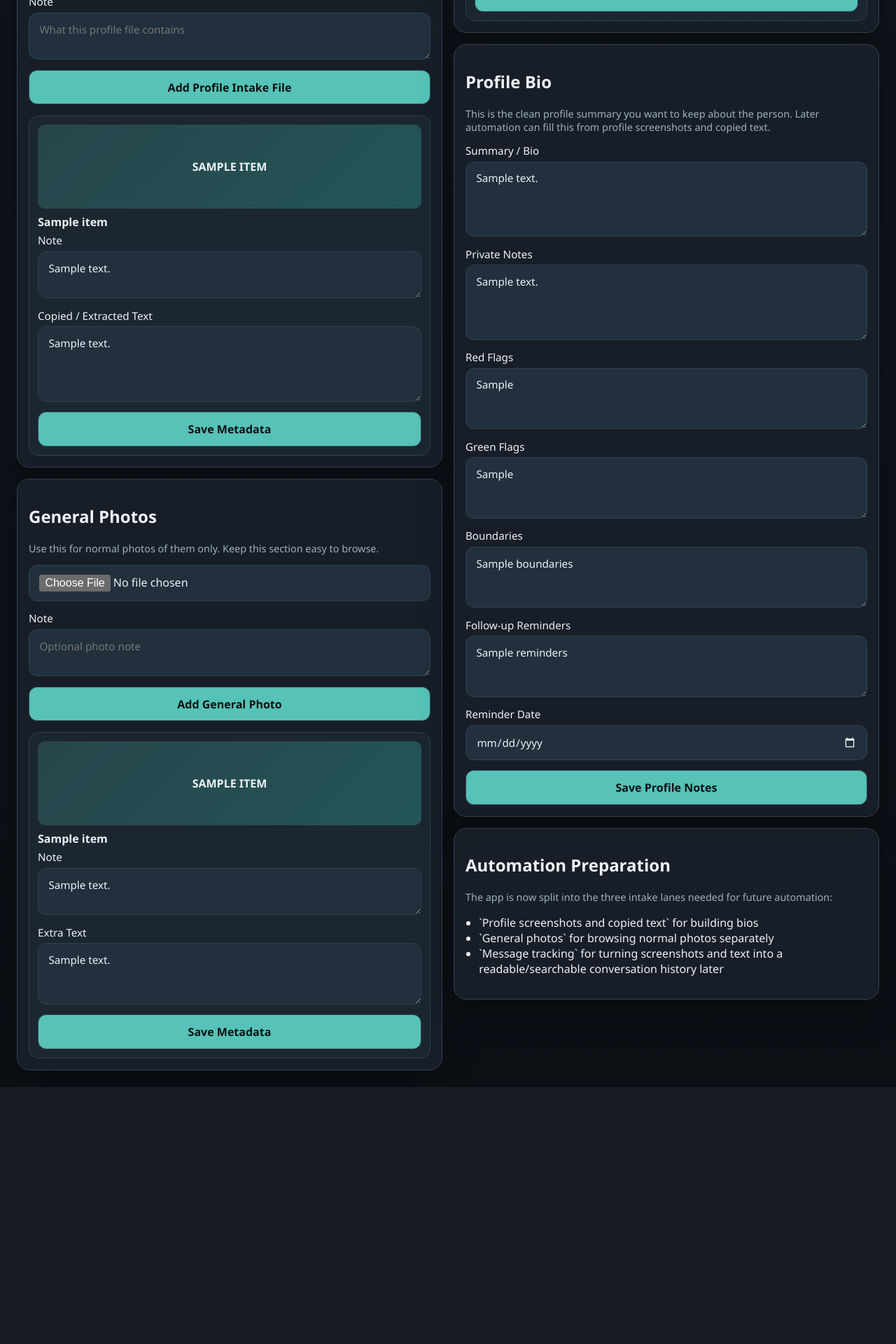
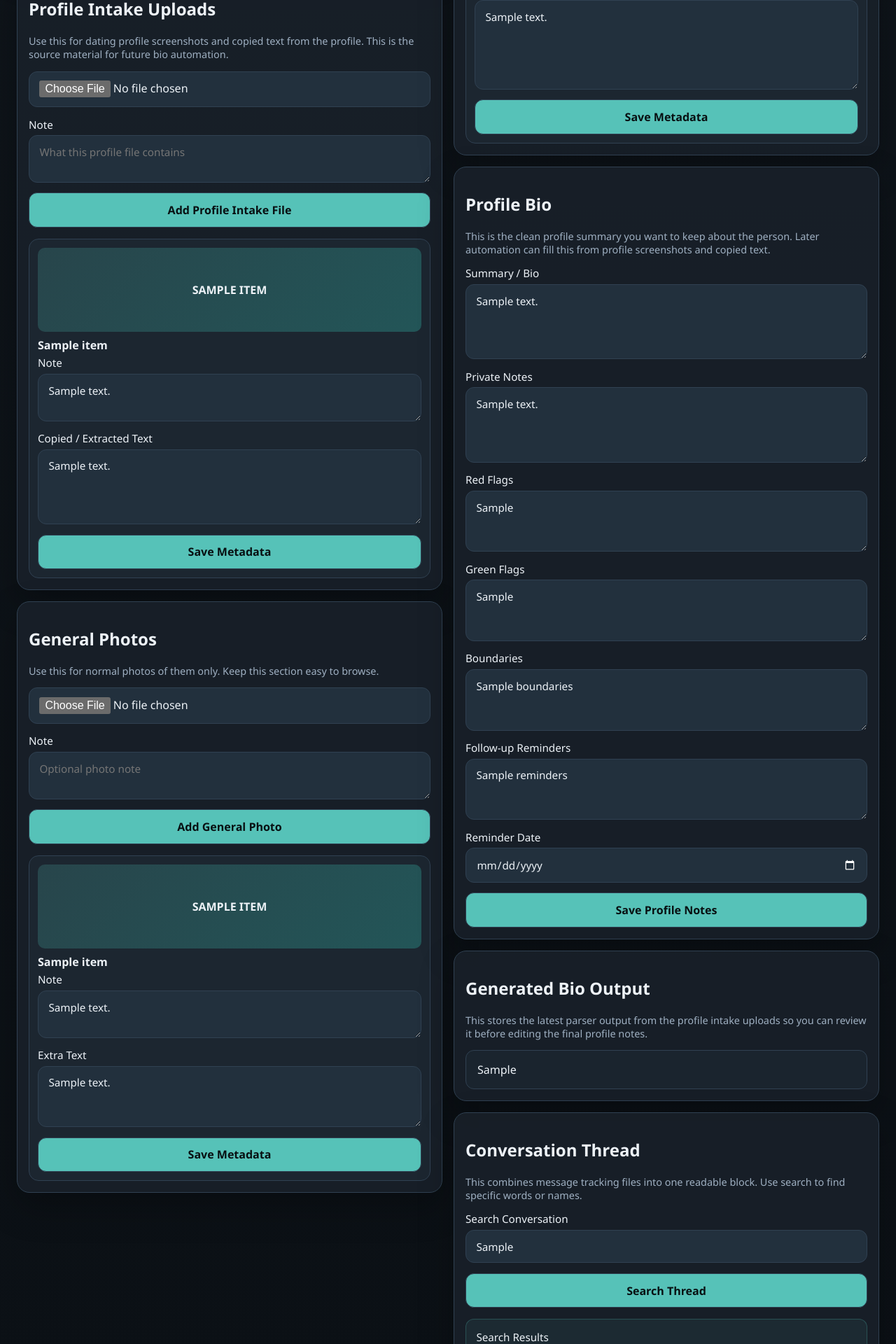
Before and after one commit to Hanselljlh/Social-Keeper, a FastAPI app: template app/templates/profile_detail.html in a window 1280 px wide. Shown: the part 1240-3160 px from the top of the page at 70% size. Before the commit the page ends 2793 px from the top, so only its background shows below. Run offline with FastAPI, Linux system fonts and the light colour scheme; the template is opened without the code that fills it: most values are stand-ins (such as "Sample title", 1, 10 or a date in 2020); parts of the project's set-up code (start-up, migrations or seed data) failed here and were passed over.

Commit message:
Release 0.5.0

```diff
--- a/app/main.py
+++ b/app/main.py
@@ -1,5 +1,6 @@
 from pathlib import Path
 import os
+import re
 import secrets
 import shutil
 import zipfile
@@ -56,6 +57,8 @@ class Person(Base):
     boundaries: Mapped[Optional[str]] = mapped_column(Text, nullable=True)
     reminders: Mapped[Optional[str]] = mapped_column(Text, nullable=True)
     review_overview: Mapped[Optional[str]] = mapped_column(Text, nullable=True)
+    profile_parser_output: Mapped[Optional[str]] = mapped_column(Text, nullable=True)
+    conversation_thread: Mapped[Optional[str]] = mapped_column(Text, nullable=True)
     reminder_date: Mapped[Optional[date]] = mapped_column(Date, nullable=True)
     initial_review_ready: Mapped[bool] = mapped_column(Boolean, default=False)
     created_at: Mapped[datetime] = mapped_column(DateTime, default=datetime.utcnow)
@@ -107,6 +110,8 @@ def ensure_column(table_name: str, column_name: str, definition: str) -> None:
 
 
 ensure_column("people", "review_overview", "TEXT")
+ensure_column("people", "profile_parser_output", "TEXT")
+ensure_column("people", "conversation_thread", "TEXT")
 ensure_column("people", "distance", "TEXT")
 ensure_column("upload_items", "upload_note", "TEXT")
 ensure_column("people", "reminder_date", "DATE")
@@ -180,6 +185,157 @@ def parse_tags(value: Optional[str]) -> set[str]:
     if not value:
         return set()
     return {part.strip() for part in value.split(",") if part.strip()}
+
+
+def read_text_file(path: Path) -> str:
+    for encoding in ["utf-8", "utf-8-sig", "latin-1"]:
+        try:
+            return path.read_text(encoding=encoding).strip()
+        except UnicodeDecodeError:
+            continue
+    return ""
+
+
+def upload_text_content(item: UploadItem) -> str:
+    if item.extracted_text and item.extracted_text.strip():
+        return item.extracted_text.strip()
+    source = UPLOADS_ROOT / item.stored_name
+    if source.suffix.lower() == ".txt" and source.exists():
+        return read_text_file(source)
+    return ""
+
+
+def normalize_text_lines(value: str) -> list[str]:
+    cleaned = re.sub(r"\r\n?", "\n", value)
+    lines = []
+    seen: set[str] = set()
+    for raw_line in cleaned.split("\n"):
+        line = re.sub(r"\s+", " ", raw_line).strip(" -\t")
+        if len(line) < 2:
+            continue
+        lowered = line.lower()
+        if lowered in seen:
+            continue
+        seen.add(lowered)
+        lines.append(line)
+    return lines
+
+
+def collect_upload_text(person: Person, category: str) -> list[dict[str, str]]:
+    collected: list[dict[str, str]] = []
+    for item in person.uploads:
+        if (item.upload_category or "profile_intake") != category:
+            continue
+        text_value = upload_text_content(item)
+        if not text_value and not item.upload_note:
+            continue
+        collected.append(
+            {
+                "name": item.original_name,
+                "note": item.upload_note or "",
+                "text": text_value,
+            }
+        )
+    return collected
+
+
+def build_profile_intake_parser(person: Person) -> tuple[str, str]:
+    source_items = collect_upload_text(person, "profile_intake")
+    all_lines: list[str] = []
+    for item in source_items:
+        if item["note"]:
+            all_lines.extend(normalize_text_lines(item["note"]))
+        if item["text"]:
+            all_lines.extend(normalize_text_lines(item["text"]))
+
+    keyword_map = {
+        "work": "Work",
+        "job": "Work",
+        "school": "School",
+        "college": "School",
+        "university": "School",
+        "bio": "Bio",
+        "about": "Bio",
+        "looking for": "Looking For",
+        "height": "Height",
+        "kids": "Kids",
+        "smoke": "Smoking",
+        "drink": "Drinking",
+        "religion": "Religion",
+        "christian": "Religion",
+        "muslim": "Religion",
+        "hobby": "Interests",
+        "interest": "Interests",
+        "love": "Interests",
+        "like": "Interests",
+    }
+    fact_buckets: dict[str, list[str]] = {}
+    for line in all_lines:
+        lower_line = line.lower()
+        for keyword, label in keyword_map.items():
+            if keyword in lower_line:
+                fact_buckets.setdefault(label, [])
+                if line not in fact_buckets[label]:
+                    fact_buckets[label].append(line)
+
+    bio_lines = all_lines[:10]
+    summary_parts = []
+    if bio_lines:
+        summary_parts.append(" ".join(bio_lines[:4]))
+        if len(bio_lines) > 4:
+            summary_parts.append(" ".join(bio_lines[4:8]))
+    summary_text = "\n\n".join(part.strip() for part in summary_parts if part.strip())
+
+    parser_lines = [
+        f"Profile Intake Parser for {person.display_name}",
+        f"Source Files: {len(source_items)}",
+        "",
+        "Bio Draft",
+        summary_text or "No enough copied text yet. Add more profile text or fill extracted text on uploads.",
+        "",
+        "Structured Facts",
+    ]
+    if fact_buckets:
+        for label in sorted(fact_buckets):
+            parser_lines.append(f"{label}:")
+            for line in fact_buckets[label][:5]:
+                parser_lines.append(f"- {line}")
+    else:
+        parser_lines.append("- No structured facts found yet.")
+
+    if source_items:
+        parser_lines.extend(["", "Sources"])
+        for item in source_items:
+            source_note = f" | {item['note']}" if item["note"] else ""
+            parser_lines.append(f"- {item['name']}{source_note}")
+
+    return summary_text, "\n".join(parser_lines).strip()
+
+
+def build_conversation_parser(person: Person) -> str:
+    source_items = collect_upload_text(person, "message_tracking")
+    sections = [f"Conversation Thread for {person.display_name}", ""]
+    if not source_items:
+        sections.append("No message tracking text yet. Upload .txt files or paste screenshot text into extracted text.")
+        return "\n".join(sections).strip()
+
+    for index, item in enumerate(source_items, start=1):
+        header_parts = [f"{index}. {item['name']}"]
+        if item["note"]:
+            header_parts.append(item["note"])
+        sections.append(" | ".join(header_parts))
+        text_value = item["text"].strip()
+        if not text_value:
+            sections.append("[No copied or extracted text yet]")
+        else:
+            lines = normalize_text_lines(text_value)
+            if not lines:
+                sections.append("[No readable message lines found]")
+            else:
+                for line in lines:
+                    sections.append(line)
+        sections.append("")
+    return "\n".join(sections).strip()
 
 
 def apply_person_filters(db: Session, filters: dict[str, str]) -> list[Person]:
@@ -305,6 +461,9 @@ def build_profile_export(person: Person) -> str:
         "Summary",
         person.summary or "None",
         "",
+        "Profile Parser Output",
+        person.profile_parser_output or "None",
+        "",
         "Bio Builder Source",
         "Use profile screenshots and copied text to build a clean profile bio.",
         "",
@@ -322,6 +481,9 @@ def build_profile_export(person: Person) -> str:
         "",
         "Follow-up Reminders",
         person.reminders or "None",
+        "",
+        "Conversation Thread",
+        person.conversation_thread or "None",
         "",
         "Uploads",
     ]
@@ -389,6 +551,10 @@ def merge_people(db: Session, source: Person, target: Person) -> None:
         target.reminders = source.reminders
     if not target.reminder_date and source.reminder_date:
         target.reminder_date = source.reminder_date
+    if not target.profile_parser_output and source.profile_parser_output:
+        target.profile_parser_output = source.profile_parser_output
+    if not target.conversation_thread and source.conversation_thread:
+        target.conversation_thread = source.conversation_thread
 
     for item in source.uploads:
         item.person_id = target.id
@@ -434,6 +600,7 @@ def dashboard(
     app_name: str = "",
     name: str = "",
     location: str = "",
+    distance: str = "",
     age: str = "",
     status: str = "",
     tags: str = "",
@@ -447,6 +614,7 @@ def dashboard(
         "app_name": app_name,
         "name": name,
         "location": location,
+        "distance": distance,
         "age": age,
         "status": status,
         "tags": tags,
@@ -593,7 +761,7 @@ def bulk_update_profiles(
                 tags.add(bulk_add_tag.strip())
                 person.tags = ", ".join(sorted(tags))
         db.commit()
-    return RedirectResponse("/dashboard", status_code=302)
+    return RedirectResponse("/manage", status_code=302)
 
 
 @app.post("/profiles/merge")
@@ -731,7 +899,7 @@ def update_profile(
 
 
 @app.get("/profiles/{person_id}", response_class=HTMLResponse)
-def profile_detail(request: Request, person_id: int):
+def profile_detail(request: Request, person_id: int, conversation_search: str = ""):
     redirect = require_login(request)
     if redirect:
         return redirect
@@ -748,6 +916,12 @@ def profile_detail(request: Request, person_id: int):
             name="profile_detail.html",
             context={
                 "person": person,
+                "conversation_search": conversation_search,
+                "conversation_results": [
+                    line
+                    for line in (person.conversation_thread or "").splitlines()
+                    if conversation_search.strip() and conversation_search.strip().lower() in line.lower()
+                ] if conversation_search.strip() else [],
                 "version": app_version(),
                 "status_options": status_options,
                 "tag_options": tag_options,
@@ -808,6 +982,9 @@ async def upload_file(
             target = person_folder / safe_name
             with target.open("wb") as buffer:
                 shutil.copyfileobj(uploaded_file.file, buffer)
+            extracted_text = ""
+            if target.suffix.lower() == ".txt":
+                extracted_text = read_text_file(target)
             db.add(
                 UploadItem(
                     person_id=person_id,
@@ -816,8 +993,40 @@ async def upload_file(
                     content_type=uploaded_file.content_type,
                     upload_category=chosen_category,
                     upload_note=upload_note.strip(),
+                    extracted_text=extracted_text,
                 )
             )
+            db.commit()
+    return RedirectResponse(f"/profiles/{person_id}", status_code=302)
+
+
+@app.post("/profiles/{person_id}/build-bio")
+def build_profile_bio(request: Request, person_id: int):
+    redirect = require_login(request)
+    if redirect:
+        return redirect
+
+    with get_db() as db:
+        person = db.get(Person, person_id)
+        if person:
+            summary_text, parser_output = build_profile_intake_parser(person)
+            person.profile_parser_output = parser_output
+            if summary_text:
+                person.summary = summary_text
+            db.commit()
+    return RedirectResponse(f"/profiles/{person_id}", status_code=302)
+
+
+@app.post("/profiles/{person_id}/build-conversation")
+def build_conversation_thread(request: Request, person_id: int):
+    redirect = require_login(request)
+    if redirect:
+        return redirect
+
+    with get_db() as db:
+        person = db.get(Person, person_id)
+        if person:
+            person.conversation_thread = build_conversation_parser(person)
             db.commit()
     return RedirectResponse(f"/profiles/{person_id}", status_code=302)
 
--- a/app/static/style.css
+++ b/app/static/style.css
@@ -455,6 +455,39 @@ button,
     margin-bottom: 0.35rem;
 }
 
+.action-bar {
+    display: flex;
+    justify-content: space-between;
+    align-items: center;
+    gap: 1rem;
+    margin-bottom: 1rem;
+}
+
+.text-panel {
+    margin: 0;
+    white-space: pre-wrap;
+    word-break: break-word;
+    padding: 1rem;
+    border-radius: 12px;
+    background: rgba(34, 48, 61, 0.35);
+    border: 1px solid var(--border);
+    max-height: 460px;
+    overflow: auto;
+    font-family: inherit;
+}
+
+.search-results {
+    margin: 1rem 0;
+    padding: 0.9rem;
+    border-radius: 12px;
+    background: rgba(86, 194, 184, 0.08);
+    border: 1px solid rgba(86, 194, 184, 0.25);
+}
+
+.search-results p {
+    margin: 0.35rem 0;
+}
+
 .overview-box {
     margin: 0;
     white-space: pre-wrap;
@@ -495,7 +528,8 @@ ul {
     }
 
     .page-head,
-    .topbar {
+    .topbar,
+    .action-bar {
         flex-direction: column;
         align-items: flex-start;
     }
--- a/app/templates/dashboard.html
+++ b/app/templates/dashboard.html
@@ -36,6 +36,7 @@
     <label>App<input type="text" name="app_name" value="{{ filters.app_name }}" placeholder="OKC"></label>
     <label>Name<input type="text" name="name" value="{{ filters.name }}" placeholder="Annie"></label>
     <label>Location<input type="text" name="location" value="{{ filters.location }}" placeholder="NBO West"></label>
+    <label>Distance<input type="text" name="distance" value="{{ filters.distance }}" placeholder="4 km"></label>
     <label>Age<input type="text" name="age" value="{{ filters.age }}" placeholder="23 or ??"></label>
     <label>Status<input type="text" name="status" value="{{ filters.status }}" placeholder="Talking"></label>
     <label class="full">Tags<input type="text" name="tags" value="{{ filters.tags }}" placeholder="friendly, local, follow-up"></label>
@@ -57,7 +58,7 @@
                 <h2>{{ person.name }}</h2>
                 <span>{{ person.age or "??" }}</span>
             </div>
-            <div class="browse-meta">{{ person.location }}{% if person.distance %} · {{ person.distance }}{% endif %}</div>
+            <div class="browse-meta">{{ person.location }}{% if person.distance %} | {{ person.distance }}{% endif %}</div>
             <div class="browse-status">{{ person.status or "New" }}</div>
             <div class="tag-row">
                 {% for tag in (person.tags or '').split(',') if tag.strip() %}
--- a/app/templates/profile_detail.html
+++ b/app/templates/profile_detail.html
@@ -35,6 +35,21 @@
         <div class="stat-label">Message Tracking</div>
         <div class="stat-value">{{ person.upload_groups.message_tracking|length }}</div>
     </article>
+</section>
+
+<section class="card action-bar">
+    <div>
+        <h2>Automation Actions</h2>
+        <p class="helper-text">Build the profile bio from profile intake files, and build one readable conversation thread from message tracking files.</p>
+    </div>
+    <div class="page-actions">
+        <form method="post" action="/profiles/{{ person.id }}/build-bio">
+            <button type="submit">Build Bio From Intake Files</button>
+        </form>
+        <form method="post" action="/profiles/{{ person.id }}/build-conversation">
+            <button type="submit">Build Conversation Thread</button>
+        </form>
+    </div>
 </section>
 
 <section class="layout-two">
@@ -186,13 +201,29 @@
         </article>
 
         <article class="card">
-            <h2>Automation Preparation</h2>
-            <p class="helper-text">The app is now split into the three intake lanes needed for future automation:</p>
-            <ul>
-                <li>`Profile screenshots and copied text` for building bios</li>
-                <li>`General photos` for browsing normal photos separately</li>
-                <li>`Message tracking` for turning screenshots and text into a readable/searchable conversation history later</li>
-            </ul>
+            <h2>Generated Bio Output</h2>
+            <p class="helper-text">This stores the latest parser output from the profile intake uploads so you can review it before editing the final profile notes.</p>
+            <pre class="text-panel">{{ person.profile_parser_output or "No generated bio output yet." }}</pre>
+        </article>
+
+        <article class="card">
+            <h2>Conversation Thread</h2>
+            <p class="helper-text">This combines message tracking files into one readable block. Use search to find specific words or names.</p>
+            <form method="get" action="/profiles/{{ person.id }}" class="stack compact-form">
+                <label>Search Conversation<input type="text" name="conversation_search" value="{{ conversation_search }}" placeholder="search messages"></label>
+                <button type="submit">Search Thread</button>
+            </form>
+            {% if conversation_search %}
+            <div class="search-results">
+                <div class="section-label">Search Results</div>
+                {% for line in conversation_results %}
+                <p>{{ line }}</p>
+                {% else %}
+                <p>No matching lines found.</p>
+                {% endfor %}
+            </div>
+            {% endif %}
+            <pre class="text-panel">{{ person.conversation_thread or "No generated conversation thread yet." }}</pre>
         </article>
     </div>
 </section>
```
Also changed, not shown: ROADMAP.md (+5 -3 lines), CHANGELOG.md, README.md, 1 other file.
